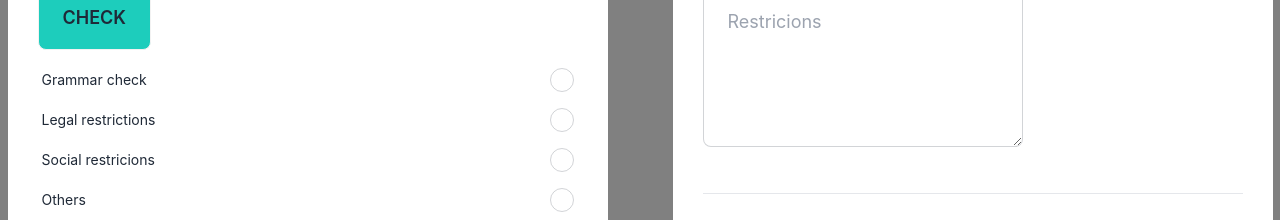
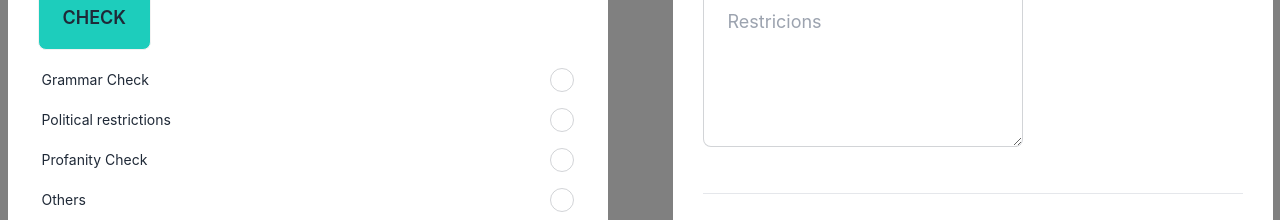
Before and after one commit to tarasov1812/ContentGuardPro, a React (Vite) app: page / in a window 1280 px wide. Shown: the part 435-655 px from the top of the page. Built offline with nearby package versions, Linux system fonts and the light colour scheme; no server answers.

Commit message:
change restriction names

```diff
--- a/app.js
+++ b/app.js
@@ -45,7 +45,7 @@ app.post('/api/send-prompt', async (req, res) => {
       },
       {
         headers: {
-          'Authorization': `Bearer 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`, // Replace with your API key
+          'Authorization': `Bearer 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`, // Replace with your API key
           'Content-Type': 'application/json',
         },
       }
--- a/src/components/Tasks.jsx
+++ b/src/components/Tasks.jsx
@@ -46,19 +46,24 @@ function Tasks() {
     setResponse2('');
     try {
       let finalText = '';
+      let finalText2 = '';
     console.log(selectedOption);
       switch (selectedOption) {
-        case 'Check Grammar':
-          finalText = ' - write this phrase grammatically correct';
+        case 'Grammar Check':
+          finalText = 'Please correct any grammar mistakes in the following sentence: "';
+          finalText2 = 'Identify and list any grammatically incorrect words in the following sentence: "';
           break;
-        case 'Legal restrictions':
-          finalText = '- rewrite the text so that there are no legal mistakes';
+        case 'Political restrictions':
+          finalText = 'Please eliminate in the following sentence only political uncorrected sentences: "';
+          finalText2 = 'Please correct the following sentence while considering political restrictions: "';
           break;
-        case 'Social restrictions':
-          finalText = ' - rewrite the text politically correct';
+        case 'Profanity Check':
+          finalText = 'Please check the following sentence for profanity and provide a version without any inappropriate language: "';
+          finalText2 = 'Identify and list any profanity words in the following sentence: "';
           break;
         case 'Others':
-          finalText = prompt2;
+          finalText = 'Replace word/words like ' + prompt2 + ' with the synonims in the sentence: "';
+          finalText2 = 'Check and list how many times word/words like ' + prompt2 + ' in the sentence: "';
           break;
         default:
           finalText = 'Please select an option';
@@ -67,21 +72,20 @@ function Tasks() {
 
     //   setResponse(finalText);
     console.log(finalText);
-    let text = ' ' + prompt + ' - ' + finalText;
+    let text = finalText + prompt + '"';
     console.log(text);
       const res = await axios.post('/api/send-prompt', {
         prompt: text,
       });
 
       setResponse(res.data.completion);
-    let text2 = ' ' + prompt + ' what problems does this text has? write down the points';
+    let text2 = finalText2 + prompt + '"';
     console.log(text2);
     const res2 = await axios.post('/api/send-prompt', {
       prompt: text2,
     });
 
     setResponse2(res2.data.completion);
-    filterWords();
     } catch (error) {
       console.error('Error:', error);
     }
@@ -117,24 +121,24 @@ function Tasks() {
             <div className={styles.empty}/>
             <div className="form-control">
             <label className="label cursor-pointer">
-                <span className="label-text">Grammar check</span>
-                <input type="radio" name="radio-10" className="radio checked:bg-red-500" checked={selectedOption === 'Check Grammar'}
-                  value="Check Grammar"
+                <span className="label-text">Grammar Check</span>
+                <input type="radio" name="radio-10" className="radio checked:bg-red-500" checked={selectedOption === 'Grammar Check'}
+                  value="Grammar Check"
                   onChange={(e) => setSelectedOption(e.target.value)}
                 />
             </label>
             </div>
             <div className="form-control">
             <label className="label cursor-pointer">
-                <span className="label-text">Legal restrictions</span>
-                <input type="radio" name="radio-10" className="radio checked:bg-blue-500" checked={selectedOption === 'Legal restrictions'}
-                  value="Legal restrictions"
+                <span className="label-text">Political restrictions</span>
+                <input type="radio" name="radio-10" className="radio checked:bg-blue-500" checked={selectedOption === 'Political restrictions'}
+                  value="Political restrictions"
                   onChange={(e) => setSelectedOption(e.target.value)} />
             </label>
             <label className="label cursor-pointer">
-                <span className="label-text">Social restricions</span>
-                <input type="radio" name="radio-10" className="radio checked:bg-red-500" checked={selectedOption === 'Social restricions'}
-                  value="Social restricions"
+                <span className="label-text">Profanity Check</span>
+                <input type="radio" name="radio-10" className="radio checked:bg-red-500" checked={selectedOption === 'Profanity Check'}
+                  value="Profanity Check"
                   onChange={(e) => setSelectedOption(e.target.value)} />
             </label>
             <label className="label cursor-pointer">
```
